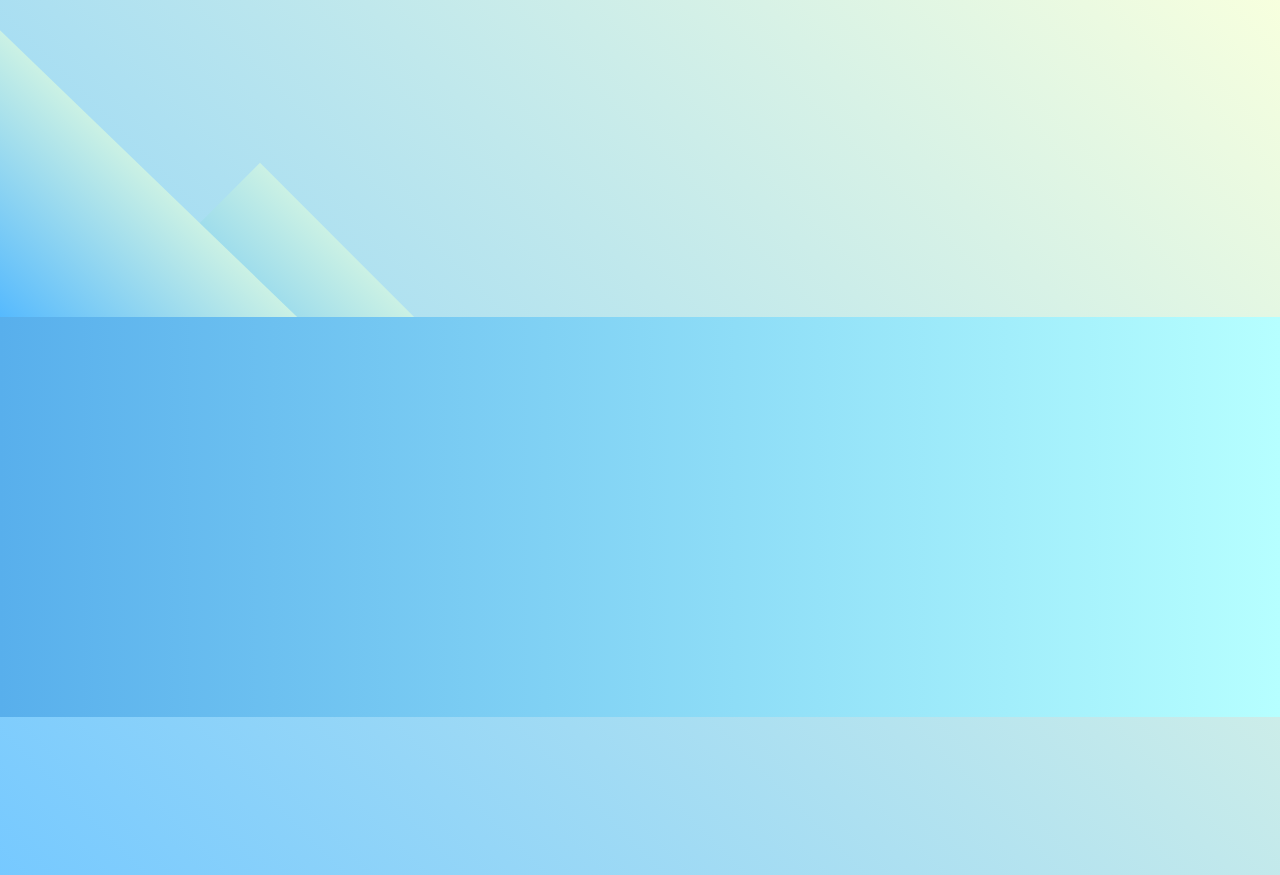
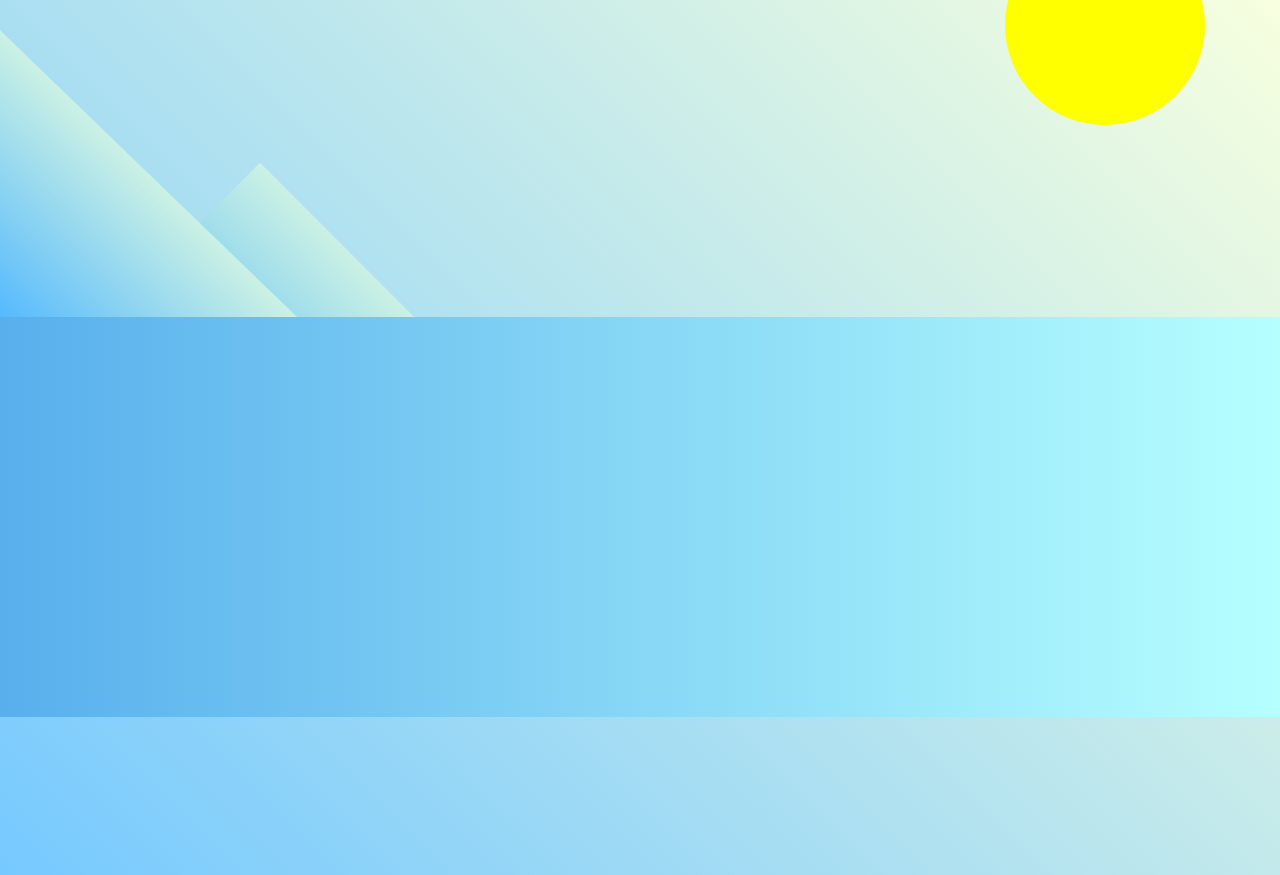
Before and after one commit to COPSTA/transformacionesCSS, a plain HTML site: page index.html in a window 1280 px wide. Drawn offline with Linux system fonts and the light colour scheme.

Commit message:
añade div.sun, se agrega tamaño,posicion y color

```diff
--- a/index.html
+++ b/index.html
@@ -9,6 +9,7 @@
 <body>
     <div class="left-mountain"></div>
     <div class="back-mountain"></div>
+    <div class="sun"></div>
     <div class="penguin"></div>
     <div class="ground"></div>
 </body>
--- a/styles.css
+++ b/styles.css
@@ -42,3 +42,13 @@ body{
     left:110px; /*Modificados la posicion del elemnto 110 px a la izquierda*/
     top:225px; /*Modificados la posicion del elemnto 110 px arriba*/
   }
+
+  .sun{
+    width:200px;
+    height:200px;
+    background-color:yellow;
+    position:absolute;
+    border-radius:50%;
+    top:-75px;
+    right:75px;
+  }
```
